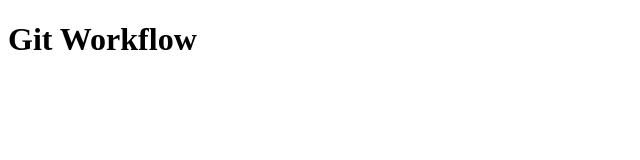
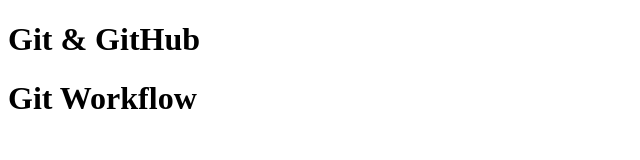
Before and after one commit to CodingPoka/firstTest2, a plain HTML site: page index.html in a window 1280 px wide. Shown: the whole page, without its empty margins (0-640 px from the left). Drawn offline with Linux system fonts and the light colour scheme.

Commit message:
creating app.js

```diff
--- /dev/null
+++ b/app.js
@@ -0,0 +1,3 @@
+
+
+console.log("Hello, Kingshuk");
--- a/index.html
+++ b/index.html
@@ -6,6 +6,7 @@
     <title>Document</title>
 </head>
 <body>
+    <h1>Git & GitHub</h1>
     <h1>Git Workflow</h1>
 </body>
 </html>
```
